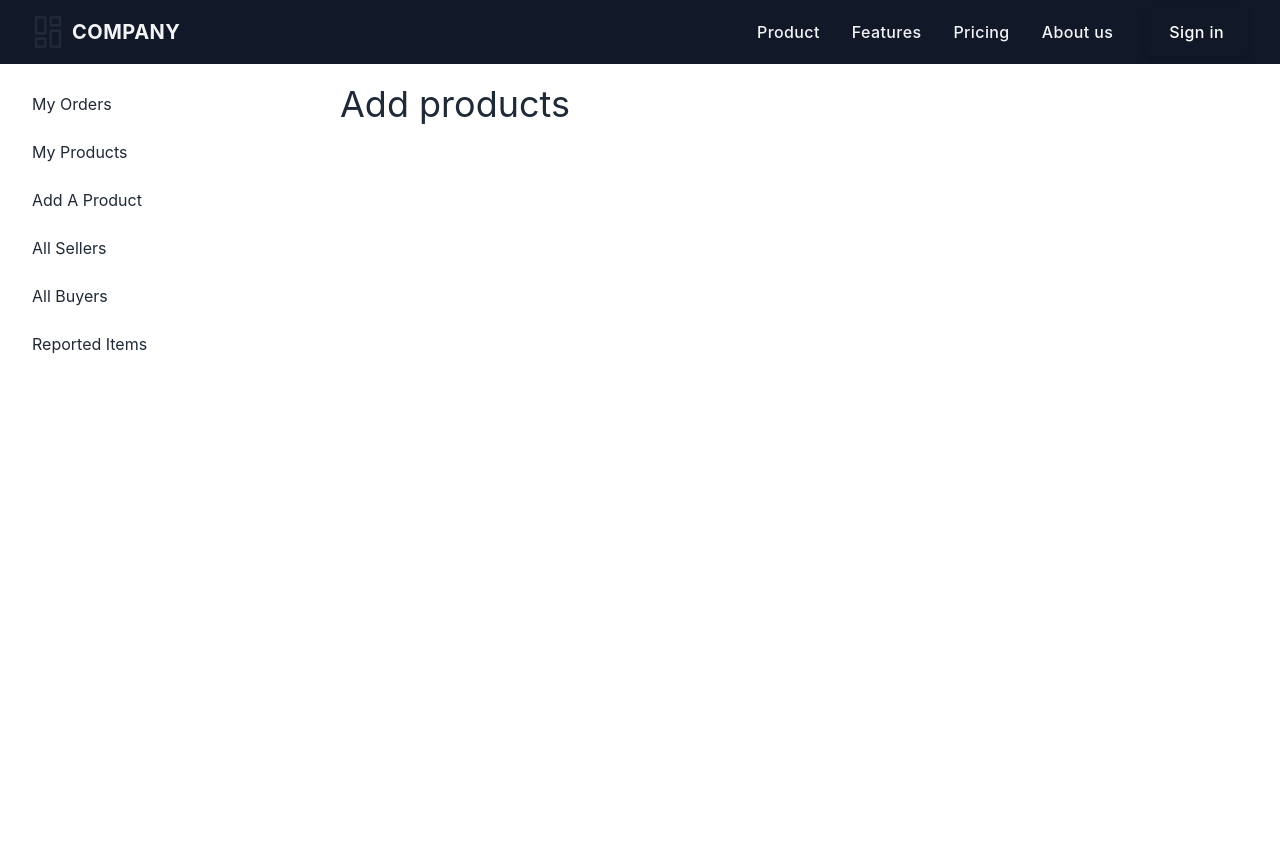
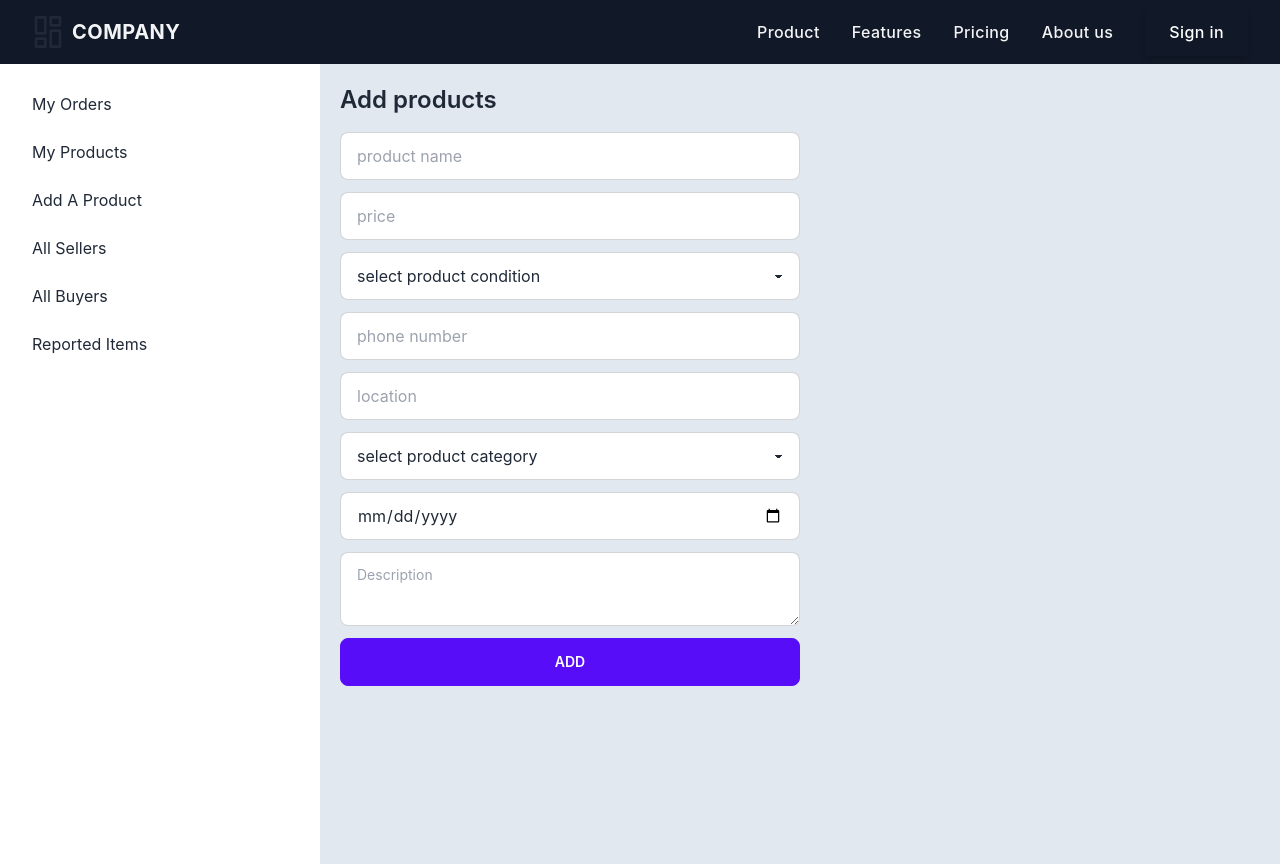
Before and after one commit to Abdullah-Sakib/make-better-use-client-side, a React (Create React App) app: page /dashboard/addproduct in a window 1280 px wide. Built offline with nearby package versions, Linux system fonts and the light colour scheme; no server answers.

Commit message:
Added input fields on add a product page

```diff
--- a/src/Layouts/DashboardLayout/DashboardLayout.js
+++ b/src/Layouts/DashboardLayout/DashboardLayout.js
@@ -8,7 +8,7 @@ const DashboardLayout = () => {
       <Navbar></Navbar>
       <div className="drawer drawer-mobile">
       <input id="my-drawer-2" type="checkbox" className="drawer-toggle" />
-      <div className="drawer-content p-5">
+      <div className="drawer-content p-5 bg-slate-200">
         {/* <!-- Page content here --> */}
         <Outlet></Outlet>
         <label
--- a/src/Pages/Dashboard/Seller/AddProducts/AddProducts.js
+++ b/src/Pages/Dashboard/Seller/AddProducts/AddProducts.js
@@ -1,9 +1,82 @@
-import React from 'react';
+import React from "react";
 
 const AddProducts = () => {
+  const handleAddCategory = (event) => {
+    event.preventDefault();
+    const name = event.target.name.value;
+    const image = event.target.image.value;
+
+    const data = {
+      name,
+      image,
+    };
+
+    // fetch('http://localhost:5000/categories', {
+    //   method: 'POST',
+    //   headers: {
+    //     'content-type': 'application/json'
+    //   },
+    //   body: JSON.stringify(data)
+    // })
+    // .then(res => res.json())
+    // .then(data => console.log(data))
+  };
+
   return (
     <div>
-      <h2 className='text-4xl'>Add products</h2>
+      <h2 className="text-2xl font-semibold mb-4">Add products</h2>
+      <form onSubmit={handleAddCategory} className="flex flex-col md:w-1/2">
+        <input
+          type="text"
+          name="productName"
+          placeholder="product name"
+          className="input input-bordered w-full mb-3"
+        />
+        <input
+          type="text"
+          name="price"
+          placeholder="price"
+          className="input input-bordered w-full mb-3"
+        />
+        <select name="condition" className="select select-bordered text-base font-normal  w-full mb-3" >
+          <option disabled selected >
+            select product condition
+          </option>
+          <option className="text-black" value='excellent'>Excellent</option>
+          <option className="text-black" value='good'>Good</option>
+          <option className="text-black" value="fair">Fair</option>
+        </select>
+        <input
+          type="number"
+          name="phone number"
+          placeholder="phone number"
+          className="input input-bordered w-full mb-3"
+        />
+        <input
+          type="text"
+          name="location"
+          placeholder="location"
+          className="input input-bordered w-full mb-3"
+        />
+        <select name="category" className="select select-bordered text-base font-normal  w-full mb-3" >
+          <option disabled selected >
+            select product category
+          </option>
+          <option className="text-black" value='excellent'>Excellent</option>
+          <option className="text-black" value='good'>Good</option>
+          <option className="text-black" value="fair">Fair</option>
+        </select>
+        <input
+          type="date"
+          name="purchaseYear"
+          placeholder="Year of purchase"
+          className="input input-bordered w-full mb-3"
+        />
+        <textarea className="textarea textarea-bordered mb-3" placeholder="Description"></textarea>
+        <button type="submit" className="btn btn-primary">
+          Add
+        </button>
+      </form>
     </div>
   );
 };
--- a/src/Pages/Dashboard/Seller/MyProducts/MyProducts.js
+++ b/src/Pages/Dashboard/Seller/MyProducts/MyProducts.js
@@ -1,47 +1,13 @@
 import React from "react";
 
 const MyProducts = () => {
-  const handleAddCategory = event => {
-    event.preventDefault();
-    const name = event.target.name.value;
-    const image = event.target.image.value;
 
-    const data = {
-      name,
-      image
-    };
-
-    // fetch('http://localhost:5000/categories', {
-    //   method: 'POST',
-    //   headers: {
-    //     'content-type': 'application/json'
-    //   },
-    //   body: JSON.stringify(data)
-    // })
-    // .then(res => res.json())
-    // .then(data => console.log(data))
-
-  };
 
 
   return (
     <div>
       <h2 className="text-2xl mb-2">My products</h2>
-      <form onSubmit={handleAddCategory} className="flex flex-col">
-        <input
-          type="text"
-          name="name"
-          placeholder="category name"
-          className="input input-bordered w-full max-w-xs mb-3"
-        />
-        <input
-          type="text"
-          name="image"
-          placeholder="category image"
-          className="input input-bordered w-full max-w-xs mb-3"
-        />
-        <button type="submit" className="btn btn-primary max-w-xs">Add</button>
-      </form>
+
     </div>
   );
 };
```
